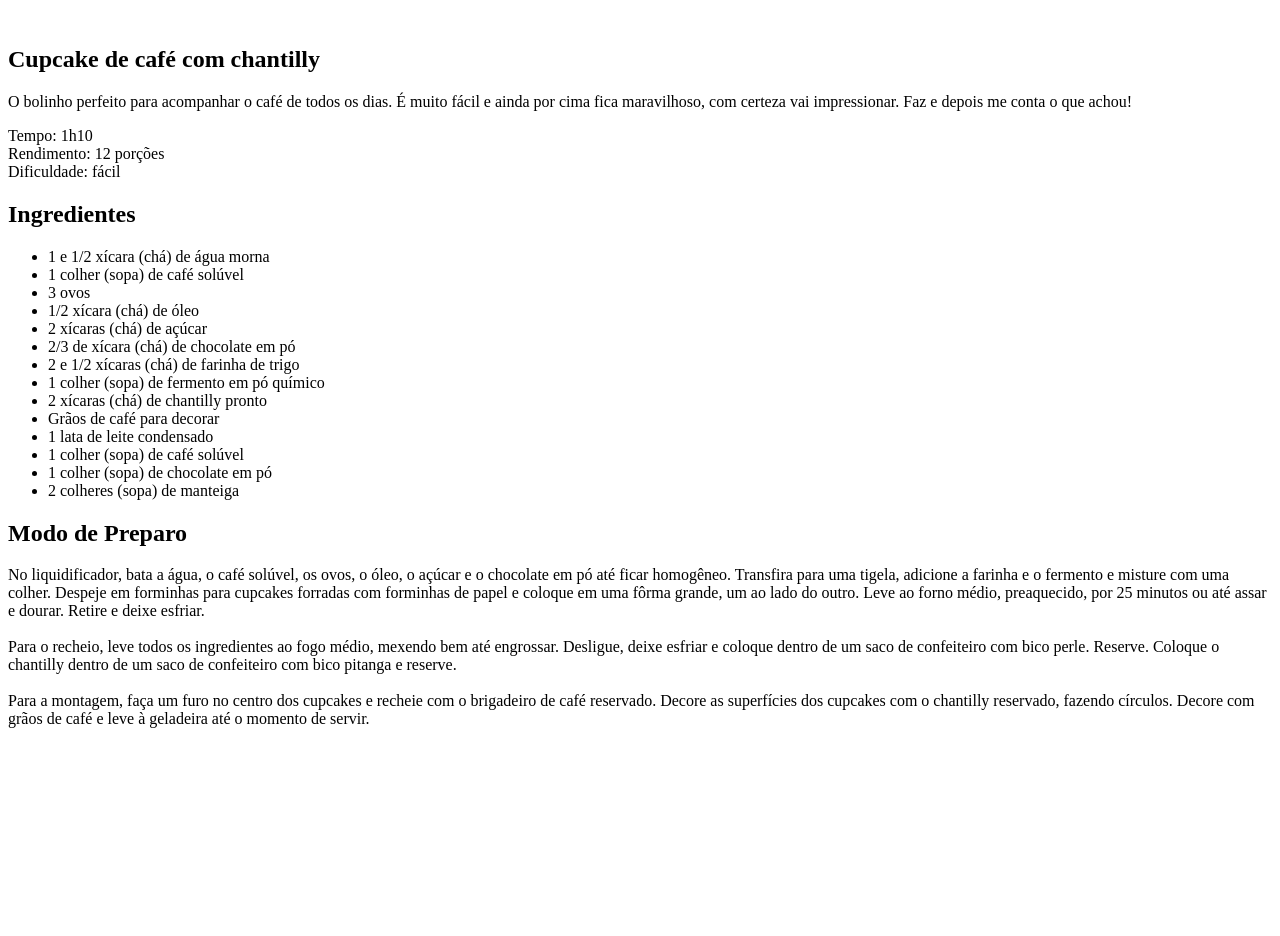
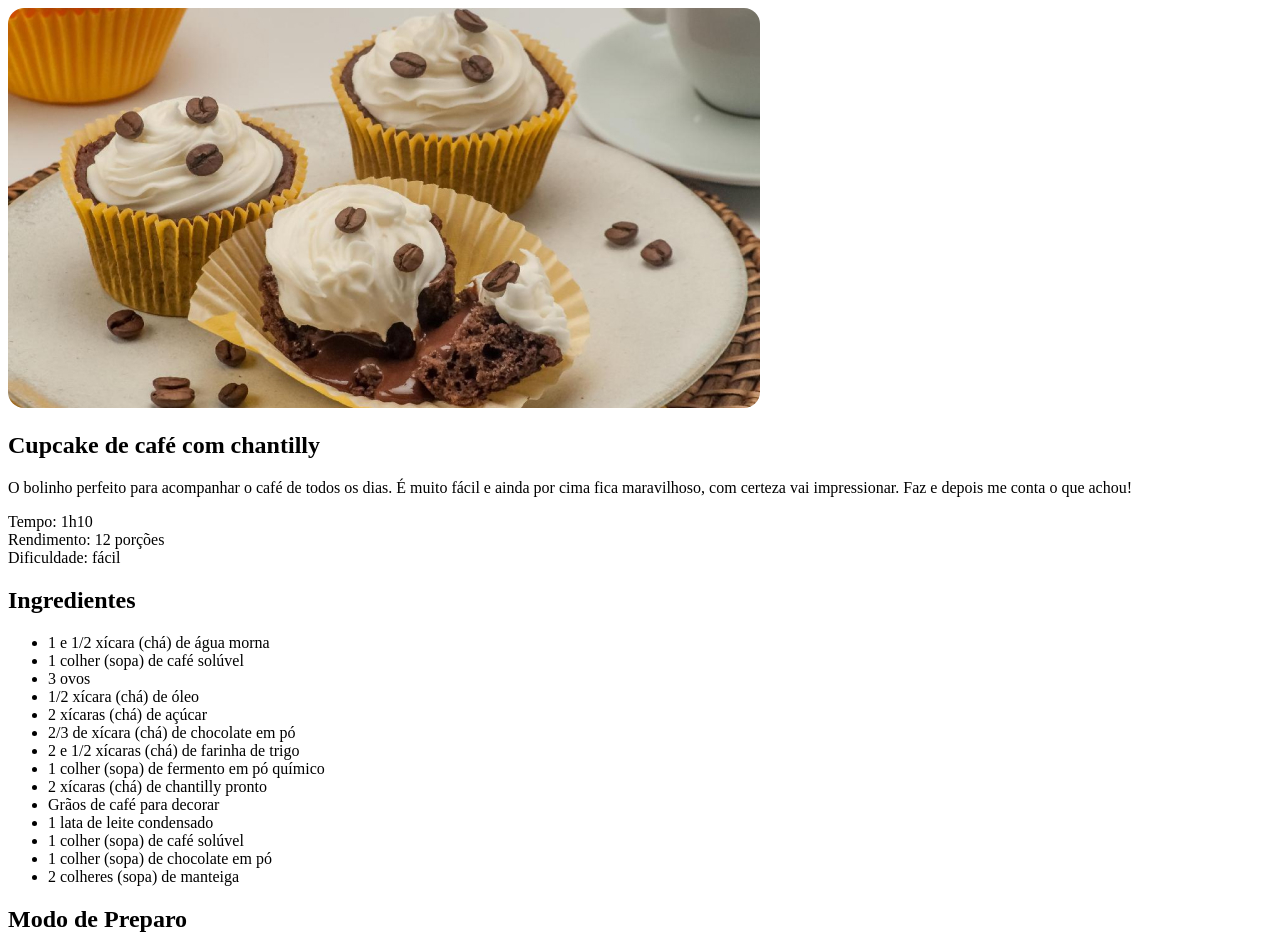
Before and after one commit to julianafc/Pagina-Cupcake, a plain HTML site: page index.html in a window 1280 px wide. Shown: the top 936 px of the page. Before the commit the page ends 800 px from the top, so only its background shows below. Drawn offline with Linux system fonts and the light colour scheme.

Commit message:
adicionando imagens e estilo

```diff
--- a/index.html
+++ b/index.html
@@ -3,11 +3,15 @@
   <head>
     <meta charset="UTF-8" />
     <meta name="viewport" content="width=device-width, initial-scale=1.0" />
-    <title>Document</title>
+    <title>Página de receita</title>
+    <link rel="stylesheet" href="style.css" />
   </head>
   <body>
     <div id="page">
-      <img src="" alt="" />
+      <img
+        src="/assets/main-image.jpg"
+        alt="Imagem de um cupcake com grãos de café e chantilly"
+      />
       <main>
         <section id="about">
           <h1>Cupcake de café com chantilly</h1>
@@ -42,7 +46,7 @@
           </ul>
         </section>
         <section id="preparation">
-          <h1>Modo de Preparo</h1>
+          <h2>Modo de Preparo</h2>
           <p>
             No liquidificador, bata a água, o café solúvel, os ovos, o óleo, o
             açúcar e o chocolate em pó até ficar homogêneo. Transfira para uma
--- /dev/null
+++ b/style.css
@@ -0,0 +1,3 @@
+img {
+    border-radius: 16px;
+}
```
Also changed, not shown: assets/bg.jpg (added), assets/main-image.jpg (added), assets/main-image.png (added).
